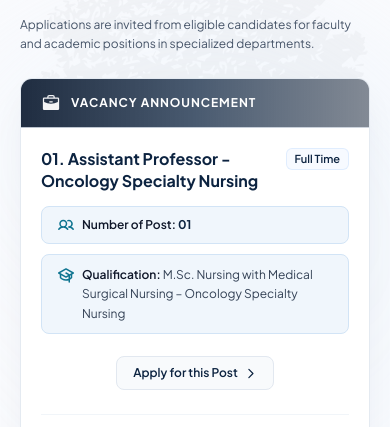
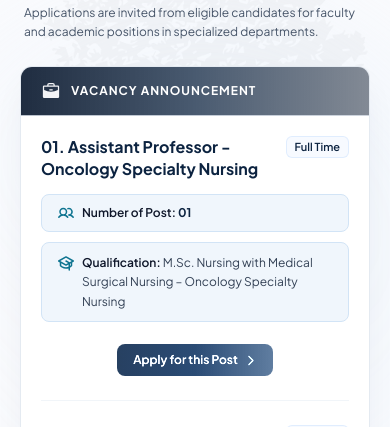
Before and after one commit to XCollaber/biu, an Astro site: page /career in a window 390 px wide. Shown: the part 417-844 px from the top of the page. Built offline with nearby package versions, Linux system fonts and the light colour scheme; Astro itself is replaced by a stand-in of ours.

Commit message:
fixing the mobile view

```diff
--- a/src/components/pages/CareerPage.jsx
+++ b/src/components/pages/CareerPage.jsx
@@ -1,4 +1,4 @@
-import { useState, useRef } from 'react';
+import { useState, useRef, useEffect } from 'react';
 import { motion, AnimatePresence, useReducedMotion } from 'framer-motion';
 import {
   ArrowLeft,
@@ -31,8 +31,17 @@ const MAX_FILE_SIZE = 1 * 1024 * 1024; // 1 MB in bytes
 export default function CareerPage({ onBack }) {
   const reduceMotion = useReducedMotion();
   const formRef = useRef(null);
+  const scrollAnimRef = useRef(null);
   const resumeInputRef = useRef(null);
   const appFormInputRef = useRef(null);
+
+  useEffect(() => {
+    return () => {
+      if (scrollAnimRef.current) {
+        cancelAnimationFrame(scrollAnimRef.current);
+      }
+    };
+  }, []);
 
   const [form, setForm] = useState({
     name: '',
@@ -54,18 +63,72 @@ export default function CareerPage({ onBack }) {
   const guidelines = careerData.submissionGuidelines || [];
   const hr = careerData.contactHR || {};
 
-  // Scroll directly to application form on first click with navbar offset
-  const scrollToForm = () => {
-    if (formRef.current) {
-      const navbarOffset = 80;
-      const elementPosition = formRef.current.getBoundingClientRect().top;
-      const offsetPosition = elementPosition + window.pageYOffset - navbarOffset;
+  // Programmatic smooth scroll to application form that cannot be cancelled by Navbar re-render / layout transitions
+  const scrollToForm = (e) => {
+    if (e && e.preventDefault) e.preventDefault();
 
-      window.scrollTo({
-        top: offsetPosition,
-        behavior: 'smooth',
-      });
+    // Cancel any ongoing scroll animation
+    if (scrollAnimRef.current) {
+      cancelAnimationFrame(scrollAnimRef.current);
+      scrollAnimRef.current = null;
     }
+
+    const target = formRef.current || document.getElementById('application-form');
+    if (!target) return;
+
+    // In mobile view when scrolled, the fixed navbar sits at ~68px high.
+    // An offset of 75px leaves a clean, comfortable margin above the Recruitment Cell header.
+    const navbarOffset = 75;
+    const startY = window.pageYOffset || document.documentElement.scrollTop || 0;
+    const targetY = Math.max(0, target.getBoundingClientRect().top + startY - navbarOffset);
+    const distance = targetY - startY;
+
+    if (Math.abs(distance) < 2) return;
+
+    if (reduceMotion) {
+      window.scrollTo(0, targetY);
+      return;
+    }
+
+    // Dynamic duration based on distance: ~380ms to 580ms for a swift, natural gliding feel
+    const duration = Math.min(Math.max(Math.abs(distance) * 0.4, 380), 580);
+    let startTime = null;
+
+    // Cubic ease-out curve (framer-motion standard feel)
+    const easeOutCubic = (t) => 1 - Math.pow(1 - t, 3);
+
+    const cleanupListeners = () => {
+      window.removeEventListener('wheel', cancelOnUserInteraction);
+      window.removeEventListener('touchstart', cancelOnUserInteraction);
+    };
+
+    const cancelOnUserInteraction = () => {
+      if (scrollAnimRef.current) {
+        cancelAnimationFrame(scrollAnimRef.current);
+        scrollAnimRef.current = null;
+      }
+      cleanupListeners();
+    };
+
+    window.addEventListener('wheel', cancelOnUserInteraction, { passive: true });
+    window.addEventListener('touchstart', cancelOnUserInteraction, { passive: true });
+
+    const step = (currentTime) => {
+      if (!startTime) startTime = currentTime;
+      const elapsed = currentTime - startTime;
+      const progress = Math.min(elapsed / duration, 1);
+
+      window.scrollTo(0, startY + distance * easeOutCubic(progress));
+
+      if (progress < 1) {
+        scrollAnimRef.current = requestAnimationFrame(step);
+      } else {
+        scrollAnimRef.current = null;
+        cleanupListeners();
+      }
+    };
+
+    scrollAnimRef.current = requestAnimationFrame(step);
   };
 
   // Quick Apply handler from opening cards
@@ -363,14 +426,14 @@ export default function CareerPage({ onBack }) {
                 </div>
 
                 {/* Heading */}
-                <div className="relative mb-4">
+                <div className="relative mb-1 sm:mb-4">
                   <h2 className="font-times text-3xl sm:text-4xl lg:text-[2.65rem] font-medium text-[#0c2340] leading-[1.12]">
                     Vacancies
                   </h2>
                 </div>
 
                 {/* Description */}
-                <p className="font-sans text-xs sm:text-sm md:text-[14.5px] text-slate-600 font-normal leading-relaxed mb-6 max-w-xl">
+                <p className="font-sans ml-1 sm:ml-0 text-xs sm:text-sm md:text-[14.5px] text-slate-600 font-normal leading-relaxed mb-6 max-w-xl">
                   {openingsHeader.subtitle ||
                     'Applications are invited from eligible candidates for faculty and academic positions in specialized departments.'}
                 </p>
@@ -439,10 +502,10 @@ export default function CareerPage({ onBack }) {
                           <button
                             type="button"
                             onClick={() => handleQuickApply(job.title)}
-                            className="group inline-flex items-center gap-1.5 rounded-lg bg-slate-50 border border-slate-200 px-4 py-2 font-sans text-xs font-semibold text-[#0c2340] shadow-2xs transition-all duration-200 hover:border-transparent hover:bg-gradient-to-r hover:from-[#0c2340]/90 hover:via-[#102d52]/90 hover:to-[#163860]/70 hover:text-white hover:brightness-125 hover:shadow-md active:scale-[0.98] cursor-pointer"
+                            className="group inline-flex items-center gap-1.5 rounded-lg bg-gradient-to-r from-[#0c2340]/90 via-[#102d52]/90 to-[#163860]/70 px-4 py-2 font-sans text-xs font-semibold text-white brightness-125 shadow-2xs transition-all duration-200 hover:brightness-140 hover:shadow-md active:scale-[0.98] cursor-pointer"
                           >
                             <span>Apply for this Post</span>
-                            <CaretRight size={13} weight="bold" className="transition-transform group-hover:translate-x-0.5" />
+                            <CaretRight size={13} weight="bold" className="text-blue-100 transition-transform group-hover:translate-x-0.5" />
                           </button>
                         </div>
                       </div>
@@ -484,6 +547,7 @@ export default function CareerPage({ onBack }) {
             ========================================================= */}
             <div
               ref={formRef}
+              id="application-form"
               className="lg:col-span-6 xl:col-span-6 flex flex-col text-left relative w-full scroll-mt-24"
             >
               {/* Header Container */}
@@ -497,14 +561,14 @@ export default function CareerPage({ onBack }) {
                 </div>
 
                 {/* Heading from Image 1 */}
-                <div className="relative mb-4">
+                <div className="relative mb-1 sm:mb-4">
                   <h2 className="font-times text-3xl sm:text-4xl lg:text-[2.65rem] font-medium text-[#0c2340] leading-[1.12]">
                     Want to join us?
                   </h2>
                 </div>
 
                 {/* Description from Image 1 */}
-                <p className="font-sans text-xs sm:text-sm md:text-[14.5px] text-slate-600 font-normal leading-relaxed mb-6 max-w-xl">
+                <p className="font-sans ml-1 sm:ml-0 text-xs sm:text-sm md:text-[14.5px] text-slate-600 font-normal leading-relaxed mb-6 max-w-xl">
                   Fill the form below and send your resume. Our recruitment committee will review your credentials.
                 </p>
               </div>
@@ -748,7 +812,7 @@ export default function CareerPage({ onBack }) {
                               <p className="text-[11px] text-slate-400">PDF file only, <strong className="text-slate-500/80 font-semibold">max 1 MB</strong></p>
                             </div>
                           </div>
-                          <span className="rounded-md bg-white border border-slate-200 px-2.5 py-1 text-xs font-semibold text-slate-700 shadow-2xs">
+                          <span className="rounded-md bg-white border border-slate-200 px-2.5 py-1 text-[11px] sm:text-xs font-semibold text-slate-700 shadow-2xs">
                             Choose File
                           </span>
                         </div>
@@ -819,13 +883,13 @@ export default function CareerPage({ onBack }) {
                               <UploadSimple size={18} weight="bold" />
                             </div>
                             <div className="text-left">
-                              <p className="text-xs sm:text-[13px] font-medium text-slate-700">
+                              <p className="text-[12px] sm:text-[13px] font-medium text-slate-700 truncate">
                                 Attach filled application form
                               </p>
                               <p className="text-[11px] text-slate-400">PDF file only,  <strong className="text-slate-500/80 font-semibold">max 1 MB</strong></p>
                             </div>
                           </div>
-                          <span className="rounded-md bg-white border border-slate-200 px-2.5 py-1 text-xs font-semibold text-slate-700 shadow-2xs">
+                          <span className="rounded-md bg-white border border-slate-200 px-2.5 py-1 text-[11px] sm:text-xs font-semibold text-slate-700 shadow-2xs">
                             Choose File
                           </span>
                         </div>
```
